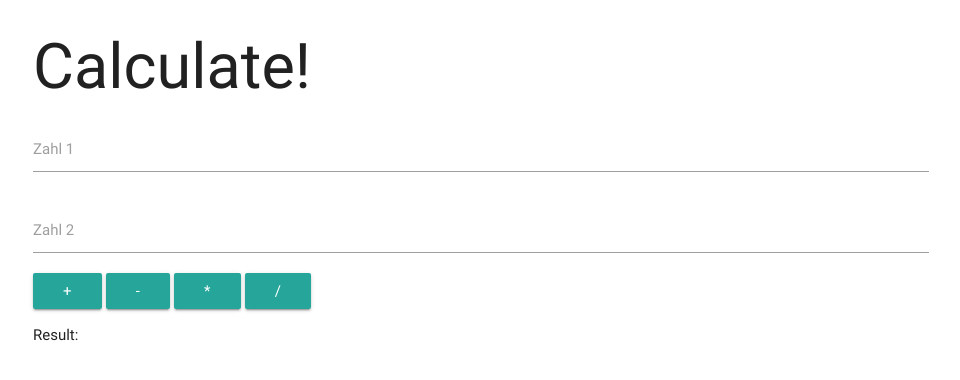
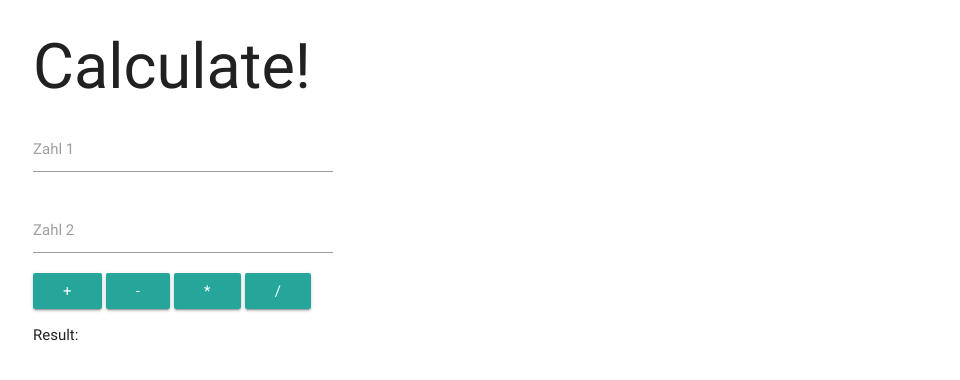
Before and after one commit to danielHPeters/calculator-jquery-php, a PHP site: page / in a window 1280 px wide. Shown: the top 380 px of the page, without its empty margins (159-1119 px from the left). Run offline with PHP 8.4, Linux system fonts and the light colour scheme; some libraries are stand-ins or nearby versions.

Commit message:
Update styles

```diff
--- a/style.css
+++ b/style.css
@@ -1,3 +1,7 @@
+#calc-form {
+    width: 300px;
+}
+
 #errors {
     color: red;
 }
```
